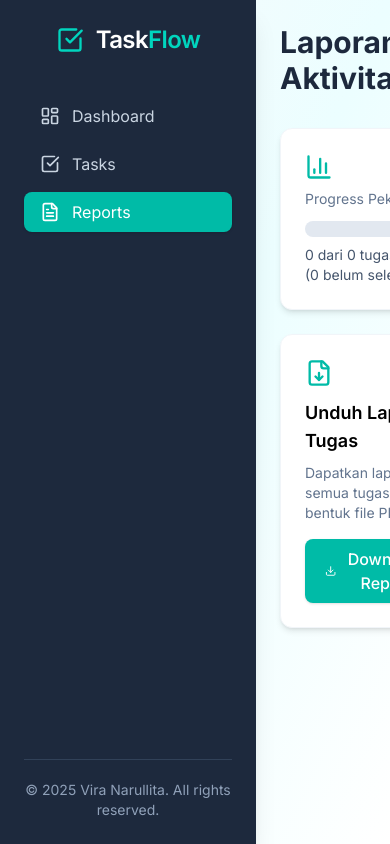
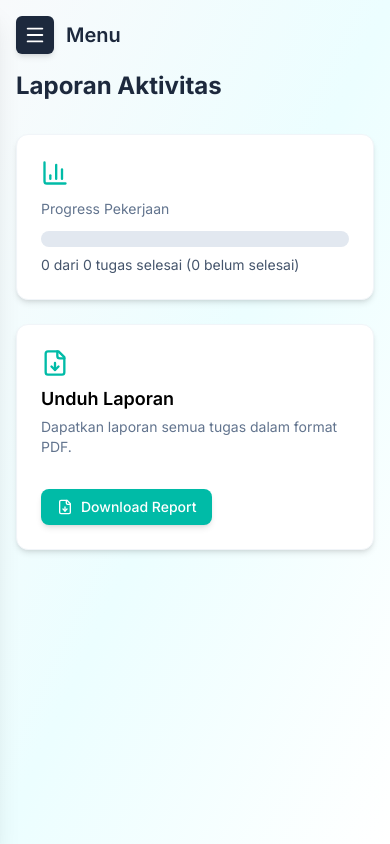
Before and after one commit to viranarullita/Task-Manager-Project, a React (Vite) app in the folder task-manager-ui/: page /reports in a window 390 px wide. Built offline with nearby package versions, Linux system fonts and the light colour scheme; no server answers.

Commit message:
initial commit

```diff
--- a/task-manager-ui/src/App.tsx
+++ b/task-manager-ui/src/App.tsx
@@ -1,16 +1,15 @@
+import { useState } from "react";
 import { BrowserRouter as Router, Routes, Route, NavLink } from "react-router-dom";
 import { TaskProvider } from "./context/TaskContext";
-import {
-  LayoutDashboard,
-  CheckSquare,
-  FileText,
-} from "lucide-react";
+import { LayoutDashboard, CheckSquare, FileText, Menu } from "lucide-react";
 
 import DashboardPage from "./pages/DashboardPage";
 import Home from "./pages/Home";
 import ReportsPage from "./pages/ReportsPage";
 
 export default function App() {
+  const [sidebarOpen, setSidebarOpen] = useState(false);
+
   const linkClass = ({ isActive }: { isActive: boolean }) =>
     `flex items-center gap-3 transition-all duration-300 p-2 px-4 rounded-lg ${
       isActive
@@ -21,9 +20,13 @@ export default function App() {
   return (
     <TaskProvider>
       <Router>
-        <div className="min-h-screen flex bg-gradient-to-br from-slate-50 via-cyan-50 to-white">
+        <div className="min-h-screen flex bg-gradient-to-br from-slate-50 via-cyan-50 to-white relative">
           {/* Sidebar */}
-          <aside className="w-64 bg-slate-800 text-white flex flex-col p-6 shadow-xl">
+          <aside
+            className={`fixed md:static top-0 left-0 h-full md:h-auto bg-slate-800 text-white flex flex-col p-6 shadow-xl z-40 transform transition-transform duration-300
+            ${sidebarOpen ? "translate-x-0" : "-translate-x-full md:translate-x-0"}
+            w-64 md:w-56 lg:w-64`}
+          >
             {/* Logo */}
             <div className="flex items-center justify-center gap-3 mb-10">
               <CheckSquare size={28} className="text-teal-400" />
@@ -34,24 +37,43 @@ export default function App() {
 
             {/* Navigasi */}
             <nav className="flex flex-col gap-2 text-base">
-              <NavLink to="/" className={linkClass} end>
+              <NavLink to="/" className={linkClass} end onClick={() => setSidebarOpen(false)}>
                 <LayoutDashboard size={20} /> Dashboard
               </NavLink>
-              <NavLink to="/tasks" className={linkClass}>
+              <NavLink to="/tasks" className={linkClass} onClick={() => setSidebarOpen(false)}>
                 <CheckSquare size={20} /> Tasks
               </NavLink>
-              <NavLink to="/reports" className={linkClass}>
+              <NavLink to="/reports" className={linkClass} onClick={() => setSidebarOpen(false)}>
                 <FileText size={20} /> Reports
               </NavLink>
             </nav>
 
             <footer className="mt-auto border-t border-slate-700 pt-5 text-center text-slate-400 text-sm select-none">
-              © {new Date().getFullYear()} Vira Narullita. All rights reserved.
+              © {new Date().getFullYear()} Vira Narullita
             </footer>
           </aside>
 
+          {/* Overlay di HP */}
+          {sidebarOpen && (
+            <div
+              className="fixed inset-0 bg-black/40 z-30 md:hidden"
+              onClick={() => setSidebarOpen(false)}
+            ></div>
+          )}
+
           {/* Konten Halaman */}
-          <main className="flex-1 p-6 md:p-10 overflow-y-auto">
+          <main className="flex-1 p-4 sm:p-6 md:p-8 lg:p-10 overflow-y-auto w-full">
+            {/* Tombol Menu untuk Mobile (dipindah ke dalam main agar tidak menutupi teks) */}
+            <div className="md:hidden flex items-center mb-4">
+              <button
+                onClick={() => setSidebarOpen(!sidebarOpen)}
+                className="bg-slate-800 text-white p-2 rounded-md shadow-md mr-3"
+              >
+                <Menu size={22} />
+              </button>
+              <h1 className="text-xl font-semibold text-slate-800">Menu</h1>
+            </div>
+
             <Routes>
               <Route path="/" element={<DashboardPage />} />
               <Route path="/tasks" element={<Home />} />
--- a/task-manager-ui/src/components/PdfButton.tsx
+++ b/task-manager-ui/src/components/PdfButton.tsx
@@ -29,7 +29,7 @@ export default function PdfButton() {
   return (
     <button
       onClick={generatePDF}
-      className="flex items-center gap-2 bg-teal-500 hover:bg-teal-600 text-white px-5 py-2 rounded-lg shadow-sm font-medium transition-transform duration-300 hover:scale-105"
+      className="w-full sm:w-auto flex items-center justify-center gap-2 bg-teal-500 hover:bg-teal-600 text-white px-5 py-2 rounded-lg font-medium shadow-sm transition-transform duration-300 hover:scale-105"
     >
       <Download size={18} />
       Download Report
--- a/task-manager-ui/src/pages/Home.tsx
+++ b/task-manager-ui/src/pages/Home.tsx
@@ -1,5 +1,5 @@
 import { useState } from "react";
-import { PlusCircle } from "lucide-react";
+import { PlusCircle, X } from "lucide-react";
 import TaskForm from "../components/TaskForm";
 import TaskList from "../components/TaskList";
 
@@ -7,38 +7,39 @@ export default function Home() {
   const [showForm, setShowForm] = useState(false);
 
   return (
-    <div>
-      <header className="flex flex-col md:flex-row justify-between items-start md:items-center gap-4 mb-8">
-        <div>
-          <h1 className="text-3xl font-bold text-slate-800 tracking-tight">
-            Manajemen Tugas
-          </h1>
-          <p className="text-slate-500 mt-1 text-sm">
-            Tambahkan, pantau, dan kelola semua tugas di sini.
-          </p>
-        </div>
+    <div className="max-w-5xl mx-auto space-y-8 px-3 sm:px-4 md:px-6 lg:px-10 transition-all duration-300">
+      {/* Header */}
+      <header className="flex flex-col items-start gap-3">
+        <h1 className="text-2xl md:text-3xl font-bold text-slate-800">
+          Manajemen Tugas
+        </h1>
+        <p className="text-slate-500 text-sm md:text-base leading-snug">
+          Tambahkan, pantau, dan kelola semua tugas di sini.
+        </p>
+
         <button
           onClick={() => setShowForm(!showForm)}
-          className="flex items-center gap-2 bg-teal-500 hover:bg-teal-600 hover:scale-105 transition-all duration-300 text-white px-5 py-2 rounded-lg font-medium shadow-sm"
+          className="mt-3 flex items-center justify-center gap-2 bg-teal-500 hover:bg-teal-600 hover:scale-[1.03] transition-all duration-300 text-white px-5 py-2.5 rounded-lg font-medium shadow-sm"
         >
-          <PlusCircle size={20} />
+          {showForm ? <X size={20} /> : <PlusCircle size={20} />}
           {showForm ? "Tutup Form" : "Tambah Task"}
         </button>
       </header>
 
+      {/* Form */}
       {showForm && (
-        <div className="bg-white shadow-lg rounded-2xl p-6 mb-8 border border-slate-100 hover:shadow-xl transition-all duration-300">
+        <div className="bg-white shadow-lg rounded-2xl p-4 sm:p-6 md:p-7 border border-slate-100 transition-all duration-300">
           <TaskForm />
         </div>
       )}
 
-      <div className="bg-white shadow-lg rounded-2xl p-6 border border-slate-100 hover:shadow-xl transition-all duration-300">
-        <h2 className="text-xl font-semibold text-slate-700 mb-4">
+      {/* Daftar Tugas */}
+      <div className="bg-white shadow-lg rounded-2xl p-4 sm:p-6 md:p-7 border border-slate-100 transition-all duration-300">
+        <h2 className="text-lg md:text-xl font-semibold text-slate-700 mb-4 md:mb-6">
           Daftar Tugas
         </h2>
         <TaskList />
       </div>
-
     </div>
   );
 }
--- a/task-manager-ui/src/pages/ReportsPage.tsx
+++ b/task-manager-ui/src/pages/ReportsPage.tsx
@@ -1,6 +1,5 @@
 import { useTasks } from "../context/TaskContext";
 import { FileDown, BarChart3 } from "lucide-react";
-import PdfButton from "../components/PdfButton";
 
 export default function ReportsPage() {
   const { tasks } = useTasks();
@@ -9,13 +8,14 @@ export default function ReportsPage() {
 
   return (
     <div className="space-y-8">
-      <h1 className="text-3xl font-bold text-slate-800">
+      <h1 className="text-2xl md:text-3xl font-bold text-slate-800">
         Laporan Aktivitas
       </h1>
 
-      <div className="grid md:grid-cols-2 gap-6">
+      <div className="grid grid-cols-1 md:grid-cols-2 gap-6">
+        {/* Progress */}
         <div className="p-6 bg-white rounded-xl shadow-md border border-slate-100">
-          <BarChart3 size={28} className="text-teal-500 mb-2" />
+          <BarChart3 size={28} className="text-teal-500 mb-3" />
           <p className="text-slate-500 text-sm">Progress Pekerjaan</p>
           <div className="w-full bg-slate-200 rounded-full h-4 mt-3">
             <div
@@ -28,17 +28,24 @@ export default function ReportsPage() {
           </p>
         </div>
 
-        <div className="p-6 bg-white rounded-xl shadow-md border border-slate-100 flex flex-col justify-between">
+        {/* Download */}
+        <div className="p-6 bg-white rounded-xl shadow-md border border-slate-100 flex flex-col gap-4">
           <div>
-            <FileDown size={28} className="text-teal-500 mb-3" />
-            <h3 className="text-lg font-semibold mb-2">
-              Unduh Laporan Tugas
-            </h3>
+            <FileDown size={28} className="text-teal-500 mb-2" />
+            <h3 className="text-lg font-semibold mb-1">Unduh Laporan</h3>
             <p className="text-slate-500 text-sm mb-4">
-              Dapatkan laporan semua tugas dalam bentuk file PDF.
+              Dapatkan laporan semua tugas dalam format PDF.
             </p>
           </div>
-          <PdfButton />
+
+          {/* Tombol di bawah teks */}
+          <button
+            className="flex items-center justify-center gap-2 bg-teal-500 hover:bg-teal-600
+            text-white font-medium px-4 py-2 rounded-lg shadow-md text-sm transition-all w-max"
+          >
+            <FileDown size={16} />
+            Download Report
+          </button>
         </div>
       </div>
     </div>
```
Also changed, not shown: task-manager-ui/src/components/TaskForm.tsx (+9 -23 lines), task-manager-ui/src/components/TaskList.tsx (+10 -8 lines), task-manager-ui/src/pages/DashboardPage.tsx (+20 -19 lines).
